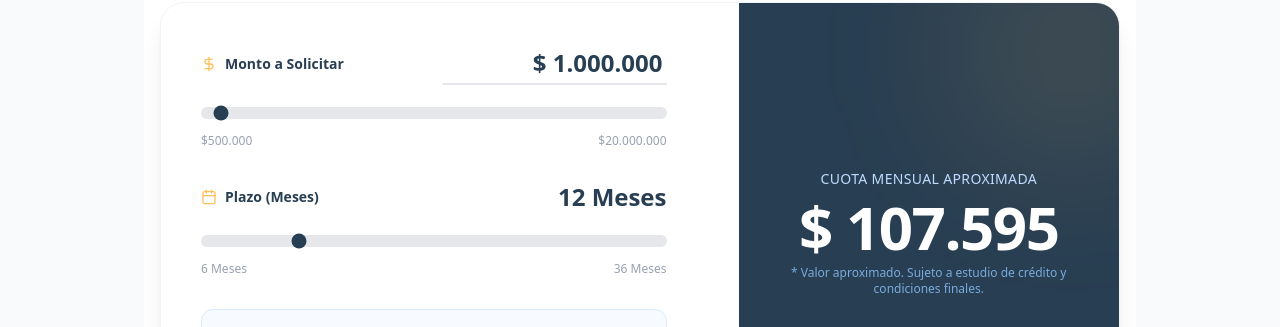
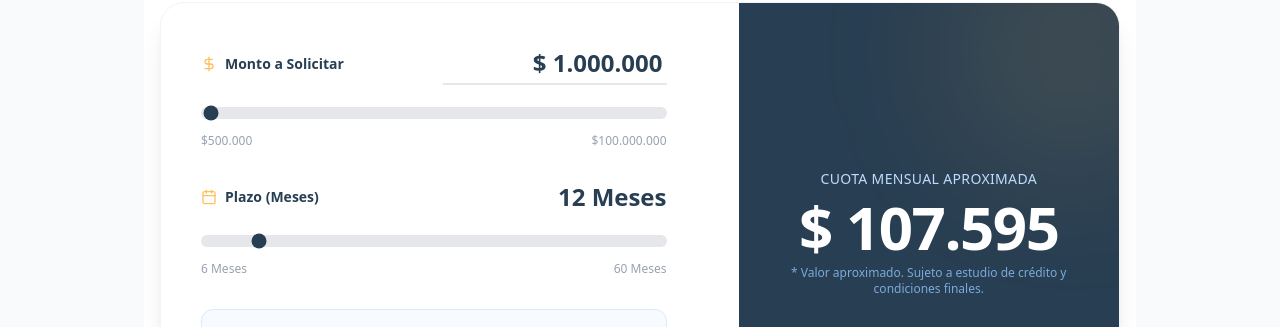
Before and after one commit to Ban68/proalto, a Next.js app: page /tasas-y-tarifas in a window 1280 px wide. Shown: the part 1780-2107 px from the top of the page. Built offline with nearby package versions, Linux system fonts and the light colour scheme.

Commit message:
feat: update loan limits to 100M and 60 months

```diff
--- a/components/calculators/loan-simulator.tsx
+++ b/components/calculators/loan-simulator.tsx
@@ -161,7 +161,7 @@ export function LoanSimulator() {
                                         onChange={(e) => {
                                             const value = e.target.value.replace(/\D/g, '');
                                             const numberValue = Number(value);
-                                            if (numberValue <= 20000000) {
+                                            if (numberValue <= 100000000) {
                                                 setAmount(numberValue);
                                             }
                                         }}
@@ -172,7 +172,7 @@ export function LoanSimulator() {
                             <input
                                 type="range"
                                 min="500000"
-                                max="20000000"
+                                max="100000000"
                                 step="100000"
                                 value={amount}
                                 onChange={(e) => setAmount(Number(e.target.value))}
@@ -180,7 +180,7 @@ export function LoanSimulator() {
                             />
                             <div className="flex justify-between text-xs text-gray-400 mt-2 font-medium">
                                 <span>$500.000</span>
-                                <span>$20.000.000</span>
+                                <span>$100.000.000</span>
                             </div>
                         </div>
 
@@ -192,7 +192,7 @@ export function LoanSimulator() {
                             <input
                                 type="range"
                                 min="6"
-                                max="36"
+                                max="60"
                                 step="1"
                                 value={term}
                                 onChange={(e) => setTerm(Number(e.target.value))}
@@ -200,7 +200,7 @@ export function LoanSimulator() {
                             />
                             <div className="flex justify-between text-xs text-gray-400 mt-2 font-medium">
                                 <span>6 Meses</span>
-                                <span>36 Meses</span>
+                                <span>60 Meses</span>
                             </div>
                         </div>
 
```
